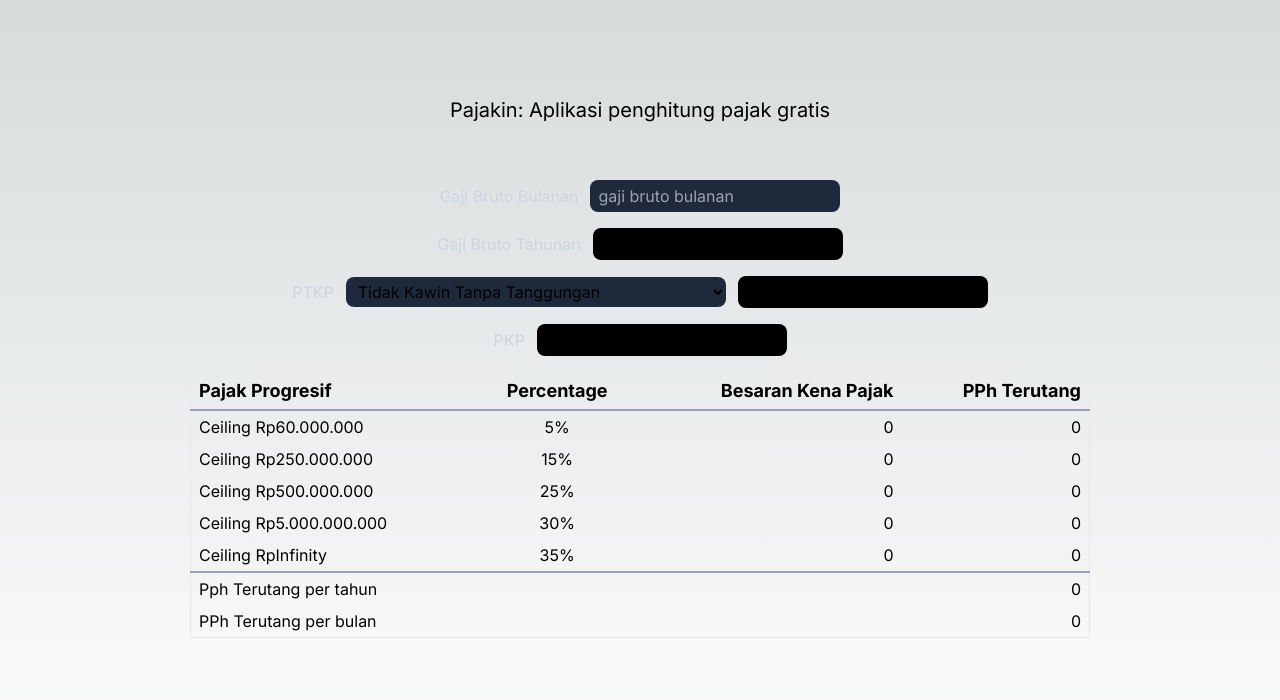
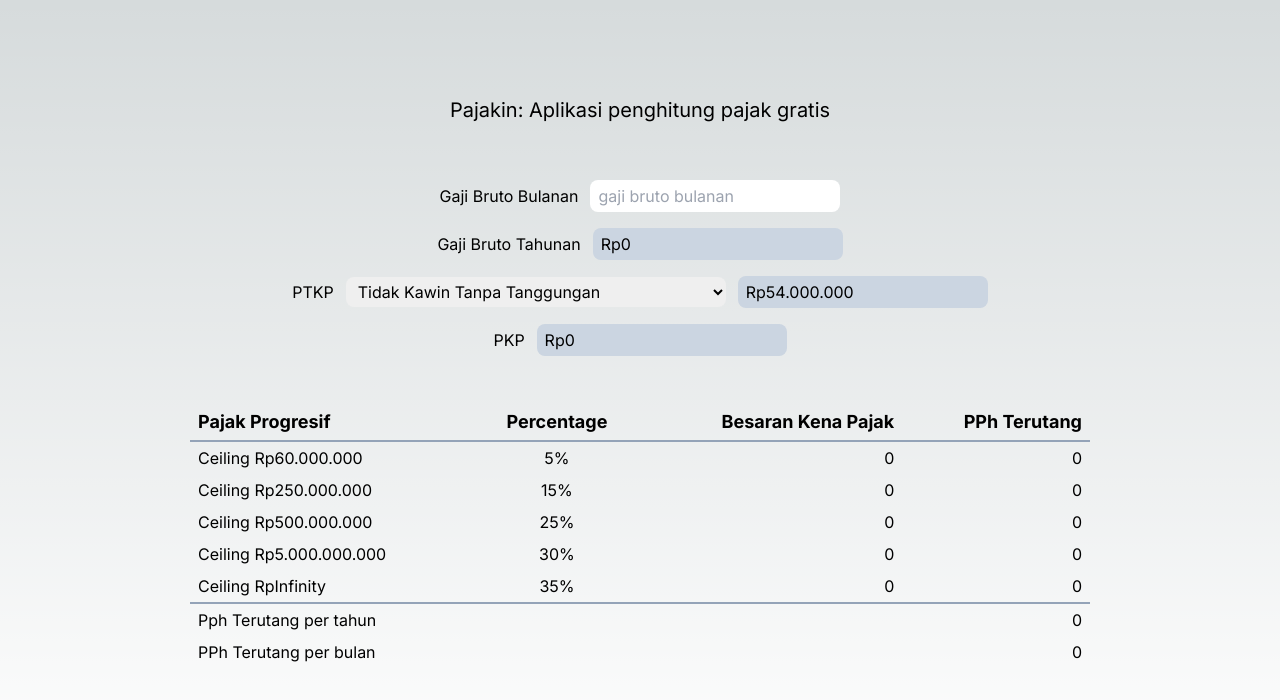
Before and after one commit to AsadSaleh/pajakin, a Next.js app: page / in a window 1280 px wide. Shown: the top 700 px of the page. Built offline with nearby package versions, Linux system fonts and the light colour scheme.

Commit message:
Fix light mode & dark mode

```diff
--- a/app/page.tsx
+++ b/app/page.tsx
@@ -141,10 +141,10 @@
       </h1>
 
       <div className="flex gap-3 items-center">
-        <label className="text-slate-300">Gaji Bruto Bulanan</label>
+        <label className="dark:text-slate-300">Gaji Bruto Bulanan</label>
         <NumericFormat
           placeholder="gaji bruto bulanan"
-          className="bg-slate-800 py-1 px-2 rounded-lg disabled:bg-black"
+          className="dark:bg-slate-800 py-1 px-2 rounded-lg dark:disabled:bg-black"
           thousandSeparator="."
           decimalSeparator=","
           prefix="Rp"
@@ -154,10 +154,10 @@
       </div>
 
       <div className="flex gap-3 items-center">
-        <label className="text-slate-300">Gaji Bruto Tahunan</label>
+        <label className="dark:text-slate-300">Gaji Bruto Tahunan</label>
         <NumericFormat
           placeholder="gaji bruto bulanan"
-          className="bg-slate-800 py-1 px-2 rounded-lg disabled:bg-black"
+          className="dark:bg-slate-800 py-1 px-2 rounded-lg dark:disabled:bg-black disabled:bg-slate-300"
           thousandSeparator="."
           decimalSeparator=","
           prefix="Rp"
@@ -168,9 +168,9 @@
       </div>
 
       <div className="flex gap-3 items-center">
-        <label className="text-slate-300">PTKP</label>
+        <label className="dark:text-slate-300">PTKP</label>
         <select
-          className="bg-slate-800 py-1 px-2 rounded-lg"
+          className="dark:bg-slate-800 py-1 px-2 rounded-lg"
           onChange={(v) =>
             setPtkpKey(v.target.value as keyof typeof ptkpKategori)
           }
@@ -183,7 +183,7 @@
         </select>
         <NumericFormat
           placeholder="gaji bruto bulanan"
-          className="bg-slate-800 py-1 px-2 rounded-lg disabled:bg-black"
+          className="dark:bg-slate-800 py-1 px-2 rounded-lg dark:disabled:bg-black disabled:bg-slate-300"
           thousandSeparator="."
           decimalSeparator=","
           prefix="Rp"
@@ -194,10 +194,10 @@
       </div>
 
       <div className="flex gap-3 items-center">
-        <label className="text-slate-300">PKP</label>
+        <label className="dark:text-slate-300">PKP</label>
         <NumericFormat
           placeholder="gaji bruto bulanan"
-          className="bg-slate-800 py-1 px-2 rounded-lg disabled:bg-black"
+          className="dark:bg-slate-800 py-1 px-2 rounded-lg dark:disabled:bg-black disabled:bg-slate-300"
           thousandSeparator="."
           decimalSeparator=","
           prefix="Rp"
@@ -207,7 +207,9 @@
         />
       </div>
 
-      <table className="border w-[900px]">
+      <div className="mb-4" />
+
+      <table className="w-[900px]">
         <thead>
           <tr className="py-1 px-2 text-lg border-b-2 border-slate-400">
             <th className="tpy-1 px-2 text-left">Pajak Progresif</th>
@@ -257,10 +259,10 @@
       </table>
 
       {bruto && (
-        <div>
+        <div className="mt-4">
           Sehingga bisa disimpulkan bahwa gaji bersih (netto) kamu per bulan
           sebesar {formatCurrency(Number(bruto) - pphTerutangPerbulan)}&nbsp;
-          <span className="text-slate-400">
+          <span className="dark:text-slate-400 text-slate-600">
             ({formatCurrency(Number(bruto))} -{" "}
             {formatCurrency(pphTerutangPerbulan)})
           </span>
```
